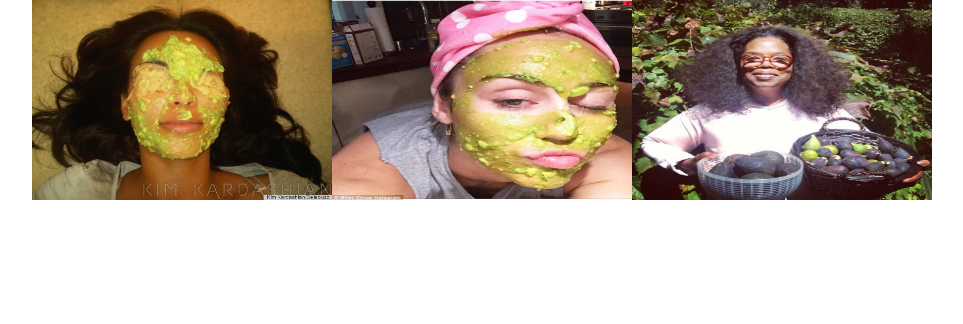
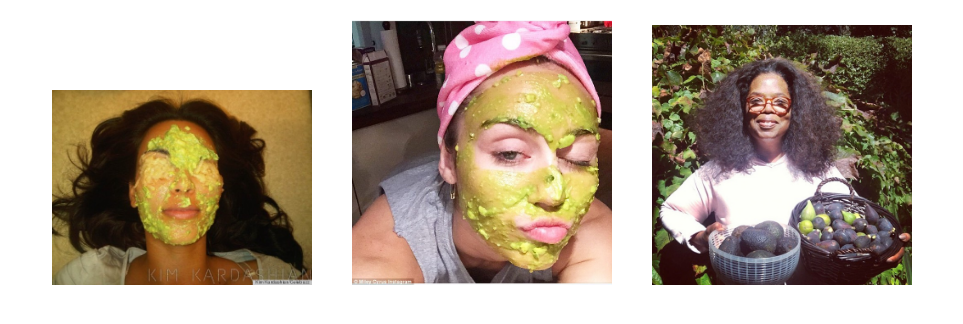
Before and after one commit to xrawvelocity/avocadoHackathon, a React (Create React App) app: page /celebrities in a window 1280 px wide. Shown: the top 324 px of the page, without its empty margins (158-1121 px from the left). Built offline with nearby package versions, Linux system fonts and the light colour scheme.

Commit message:
fifsda fnosdn

```diff
--- a/src/components/Celebrities.jsx
+++ b/src/components/Celebrities.jsx
@@ -5,9 +5,9 @@ export default class Celebrities extends Component {
         return (
             <div className="home--intro__celebrities">
 
-                <img src="./images/Kimkardashianavocado.jpg" alt="Logo" className="tomato_man" style={{ width: '300px'}}/>
-                <img src="/images/mileyavocado.jpg" alt="Logo" className="tomato_man" style={{ width: '300px'}}/>
-                <img src="images/oprahavocado.jpg" alt="Logo" className="tomato_man" style={{ width: '300px'}}/>
+                <img src="./images/Kimkardashianavocado.jpg" alt="Logo" className="tomato_man"/>
+                <img src="/images/mileyavocado.jpg" alt="Logo" className="tomato_man"/>
+                <img src="images/oprahavocado.jpg" alt="Logo" className="tomato_man"/>
             </div>
         )
     }
--- a/src/index.css
+++ b/src/index.css
@@ -891,6 +891,11 @@ body {
     font-size: 2rem;
     width: 100%; }
 
+.tomato_man {
+  height: auto;
+  width: 500px;
+  padding: 2rem; }
+
 @media only screen and (max-width: 37.5em) {
   .home--main__youtube--img {
     height: 40px; }
@@ -908,8 +913,9 @@ body {
   align-items: center; }
 
 .tomato_man {
-  height: 200px;
-  width: auto; }
+  height: auto;
+  width: 300px;
+  padding: 2rem; }
 
 .benefit {
   width: 100%;
--- a/src/sass/components/_home.scss
+++ b/src/sass/components/_home.scss
@@ -120,6 +120,12 @@
     }
 }
 
+.tomato_man {
+    height: auto;
+    width: 500px;
+    padding: 2rem;
+}
+
 
 @media only screen and (max-width: 75em){ //1200px
 
@@ -151,8 +157,9 @@
 }
 
 .tomato_man {
-    height: 200px;
-    width: auto;
+    height: auto;
+    width: 300px;
+    padding: 2rem;
 }
 .benefit {
     width: 100%;
```
